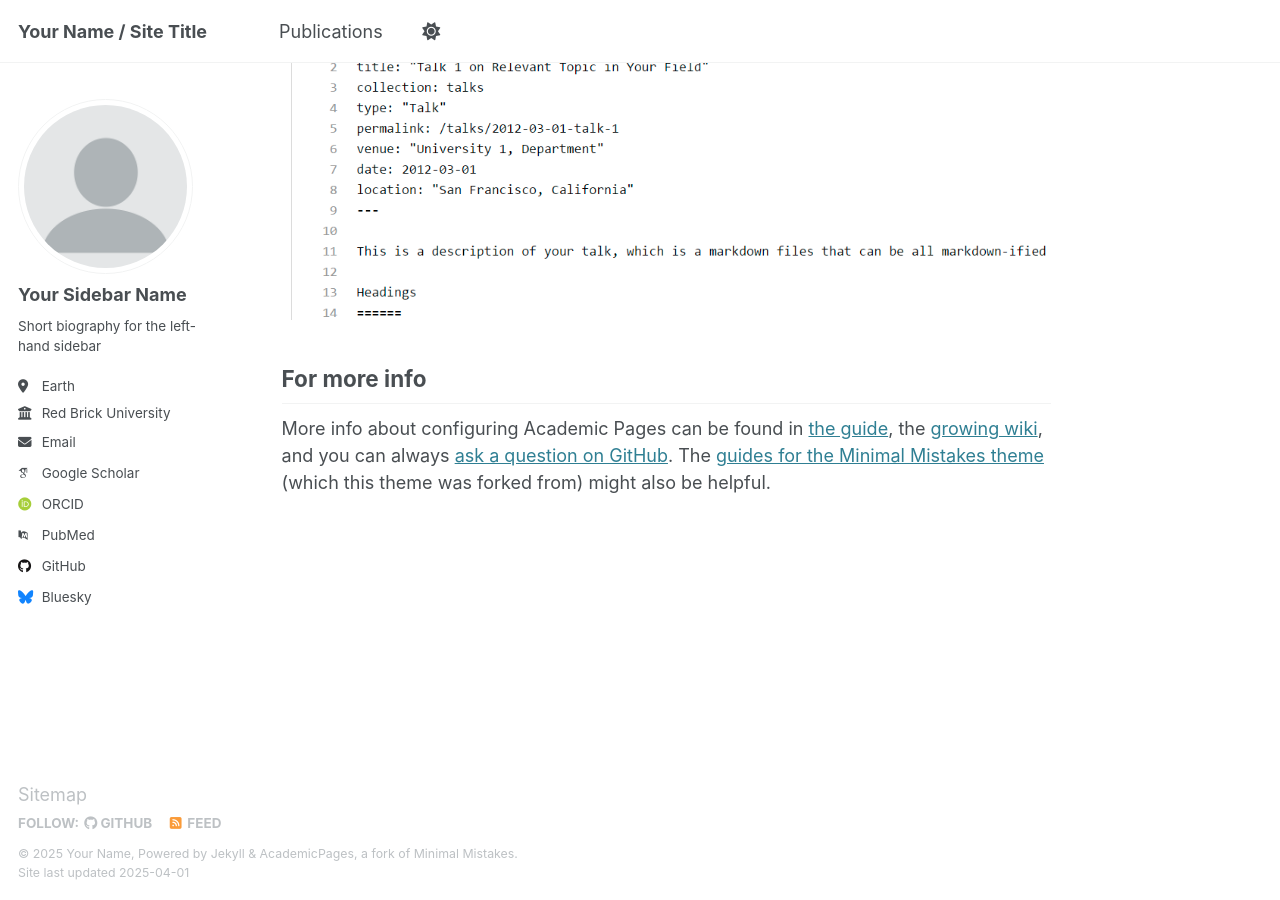
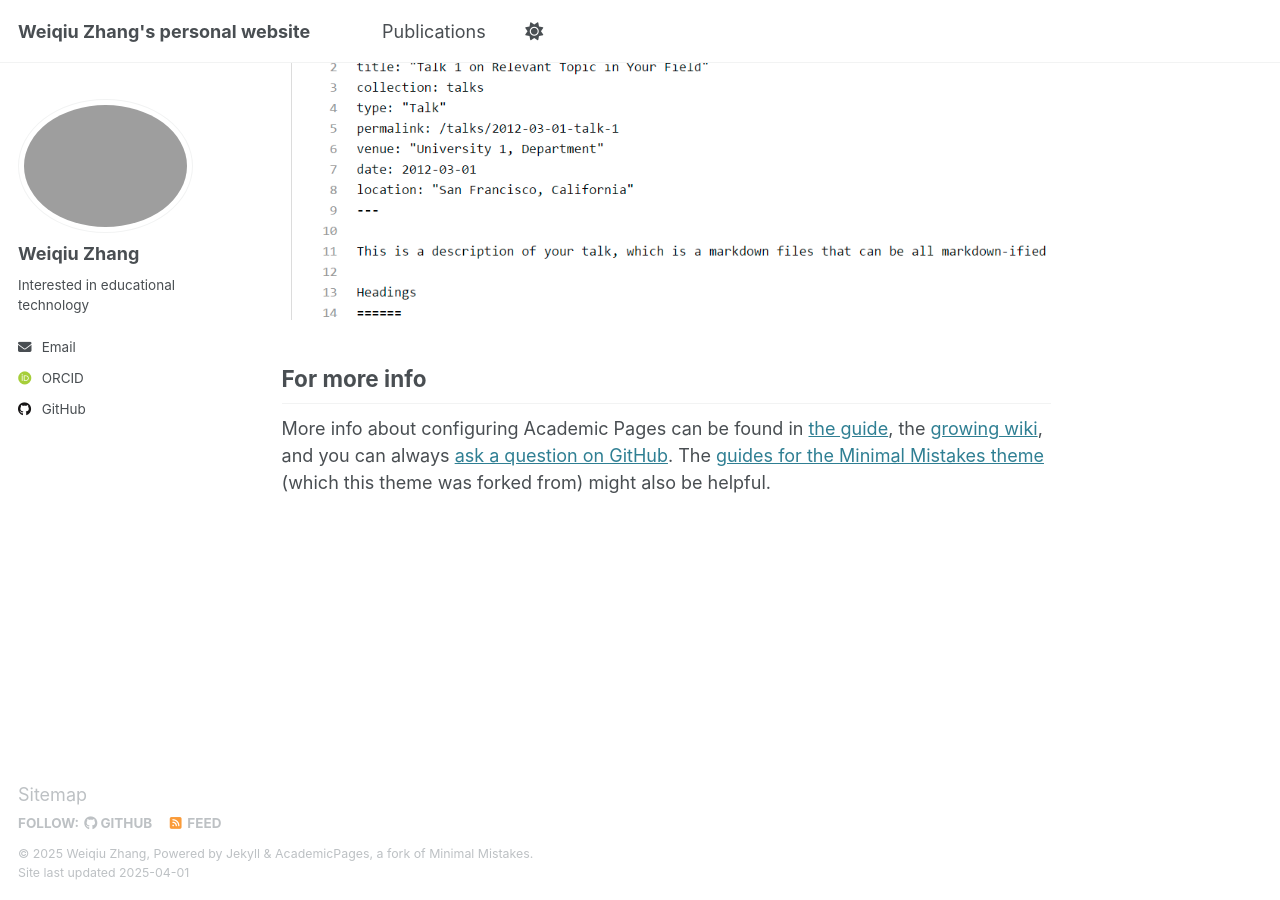
Before and after one commit to WeiqiuZhang/weiqiuzhang.github.io, a Jekyll site: the page built from _pages/about.md, in a window 1280 px wide and 900 px high, scrolled down 2635 px. Built offline with Jekyll 4.4.1, drawn with Linux system fonts in a browser that asks for light colours; some web fonts are replaced.

Commit message:
update config file

```diff
--- a/_config.yml
+++ b/_config.yml
@@ -9,35 +9,35 @@
 # Basic Site Settings
 locale                   : "en-US"
 site_theme               : "default"
-title                    : "Your Name / Site Title"
+title                    : "Weiqiu Zhang's personal website"
 title_separator          : "-"
-name                     : &name "Your Name"
-description              : &description "personal description"
-url                      : https://academicpages.github.io # the base hostname & protocol for your site e.g. "https://[your GitHub username].github.io"
+name                     : &name "Weiqiu Zhang"
+description              : &description "MA student at EdUHK"
+url                      : https://weiqiuzhang.github.io # the base hostname & protocol for your site e.g. "https://[your GitHub username].github.io"
 baseurl                  : "" # the subpath of your site, e.g. "/blog"
-repository               : "academicpages/academicpages.github.io"
+repository               : "WeiqiuZhang/weiqiuzhang.github.io"
 
 # Site Author - The following control what appear as part of the author content on the side bar.
 #               If a field is blank the icon and link will not appear, otherwise it will be shown.
 #               Additional customization can be done by editing /_includes/author-profile.html
 author:
   # Biographic information
-  avatar           : "profile.png"
-  name             : "Your Sidebar Name"
+  avatar           : #"profile.png"
+  name             : "Weiqiu Zhang"
   pronouns         : # example: "she/her"
-  bio              : "Short biography for the left-hand sidebar"
-  location         : "Earth"
-  employer         : "Red Brick University"
+  bio              : "Interested in educational technology"
+  location         : #"Earth"
+  employer         : #"Red Brick University"
   uri              : # URL
-  email            : "none@example.org"
+  email            : "s1151591@alumni.eduhk.hk"
 
   # Academic websites
   arxiv            : # URL - Update with the correct link to your profile
-  googlescholar    : "https://scholar.google.com/citations?user=PS_CX0AAAAAJ"
+  googlescholar    : #"https://scholar.google.com/citations?user=PS_CX0AAAAAJ"
   impactstory      : # URL
-  orcid            : "http://orcid.org/yourorcidurl"
+  orcid            : "https://orcid.org/0009-0001-8918-9393"
   semantic         : # URL
-  pubmed           : "https://www.ncbi.nlm.nih.gov/pubmed/?term=john+snow"
+  pubmed           : #"https://www.ncbi.nlm.nih.gov/pubmed/?term=john+snow"
   researchgate     : # URL
   scopus           : # URL
 
@@ -45,12 +45,12 @@ author:
   bitbucket        : # Username - Update with your username on the site
   codepen          : # Username
   dribbble         : # Username
-  github           : "academicpages"
+  github           : "WeiqiuZhang"
   kaggle           : # Username
   stackoverflow    : # User number or user number and name (i.e., use "1" or "1/jeff-atwood")
 
   # Social media
-  bluesky          : "bsky.app" # Replace this with you Bluesky username
+  bluesky          : #"bsky.app" # Replace this with you Bluesky username
   facebook         : # Username
   flickr           : # Username
   foursquare       : # Username
```
